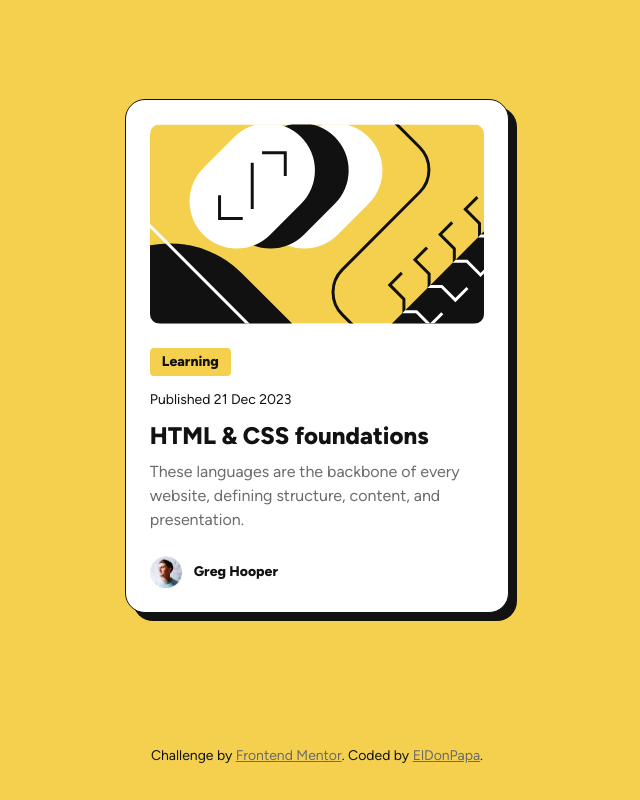
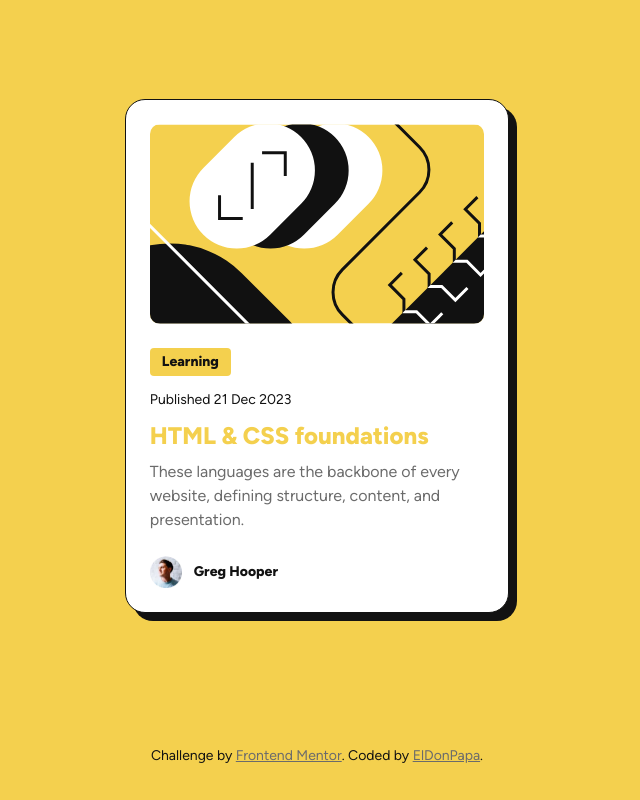
Before and after one commit to ElDonPapa/fm_blog-card, a website built with Vite: page index.html in a window 1280 px wide. In both pictures the pointer is over the element 612 px from the left and 435 px from the top of the page. Shown: the whole page, without its empty margins (323-963 px from the left). Built offline with nearby package versions, Linux system fonts and the light colour scheme.

Commit message:
fix: add h1 hover interaction

```diff
--- a/style.css
+++ b/style.css
@@ -159,6 +159,11 @@ footer a {
     font-weight: 800;
 }
 
+.card h1:hover {
+    color: var(--yellow);
+    cursor: pointer;
+}
+
 .card__body {
     font-size: var(--fs-400);
     color: var(--gray-500);
```
